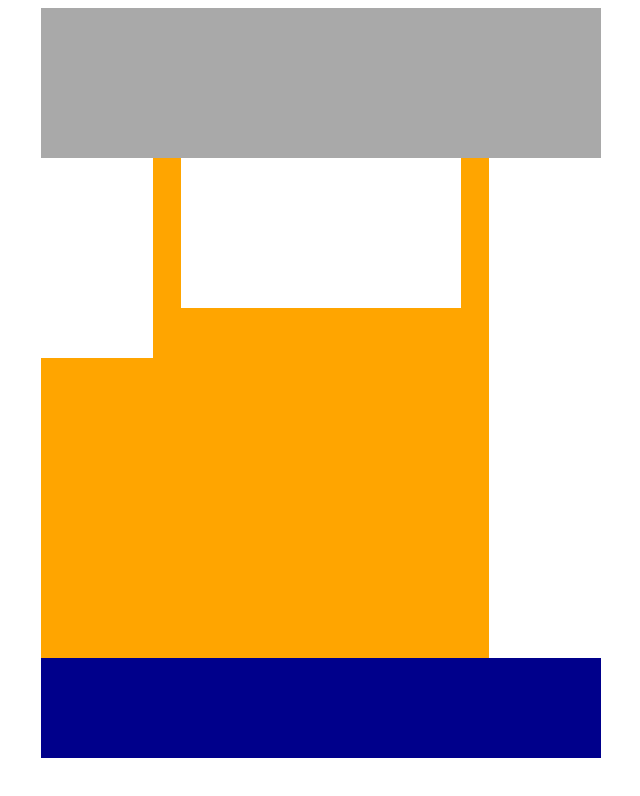
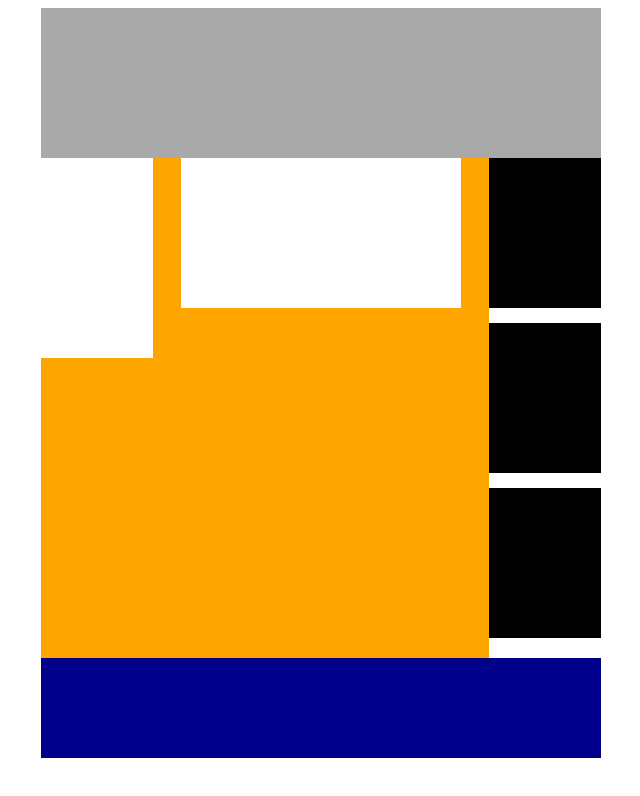
Before and after one commit to MATVEN/htmlcss-struttura-wp, a plain HTML site: page index.html in a window 1280 px wide. Shown: the whole page, without its empty margins (319-959 px from the left). Drawn offline with Linux system fonts and the light colour scheme.

Commit message:
add block in widget

```diff
--- a/css/main.css
+++ b/css/main.css
@@ -54,6 +54,13 @@ main{
   background-color: white;
   float: left;
 }
+
+/* content widget */
+.block{
+  background-color: black;
+  height: 150px;
+  margin-bottom: 15px;
+}
 /* footer */
 footer{
   height: 100px;
--- a/index.html
+++ b/index.html
@@ -19,7 +19,12 @@
   <div class="floatcontainer">
     <div class="pagefeed"></div>
     <div class="contentpage"></div>
-    <div class="widget"></div>
+    <div class="widget">
+      <div class="block"></div>
+      <div class="block"></div>
+      <div class="block"></div>
+    </div>
+
   </div>
 
 </main>
```
